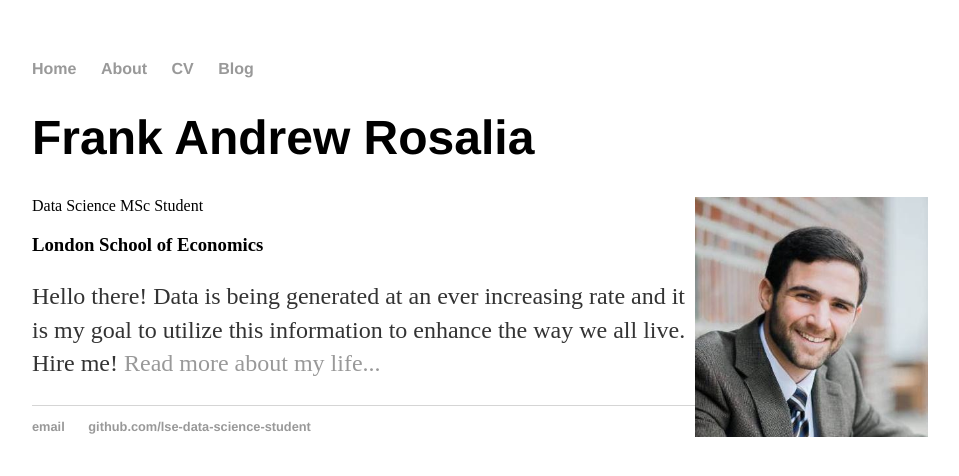
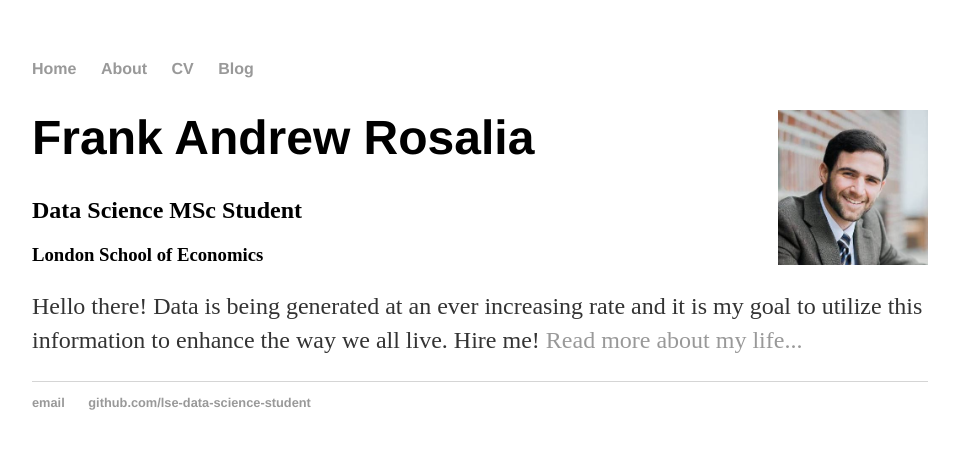
Before and after one commit to frank-rosalia/frank-rosalia.github.io, a Jekyll site: the page built from index.html, in a window 1280 px wide. Shown: the top 476 px of the page, without its empty margins (160-1119 px from the left). Built offline with Jekyll 4.4.1, drawn with Linux system fonts in a browser that asks for light colours.

Commit message:
Update index.html

```diff
--- a/index.html
+++ b/index.html
@@ -3,8 +3,8 @@ layout: default
 title: Frank Rosalia, Data Scientist In Training
 ---
 <div class="blurb">
+	<img src="/assets/frankrosaliaphoto.jpg" width="150" height="155" align = "right">
 	<h1>Frank Andrew Rosalia</h1>
-	<img src="/assets/frankrosaliaphoto.jpg" width="233" height="240" align = "right")
 	<h2>Data Science MSc Student</h2>
 	<h3>London School of Economics</h3>
 	<p>Hello there! Data is being generated at an ever increasing rate and it is my goal to utilize this information to enhance the way we all live.  Hire me! <a href="/about">Read more about my life...</a></p>
```
